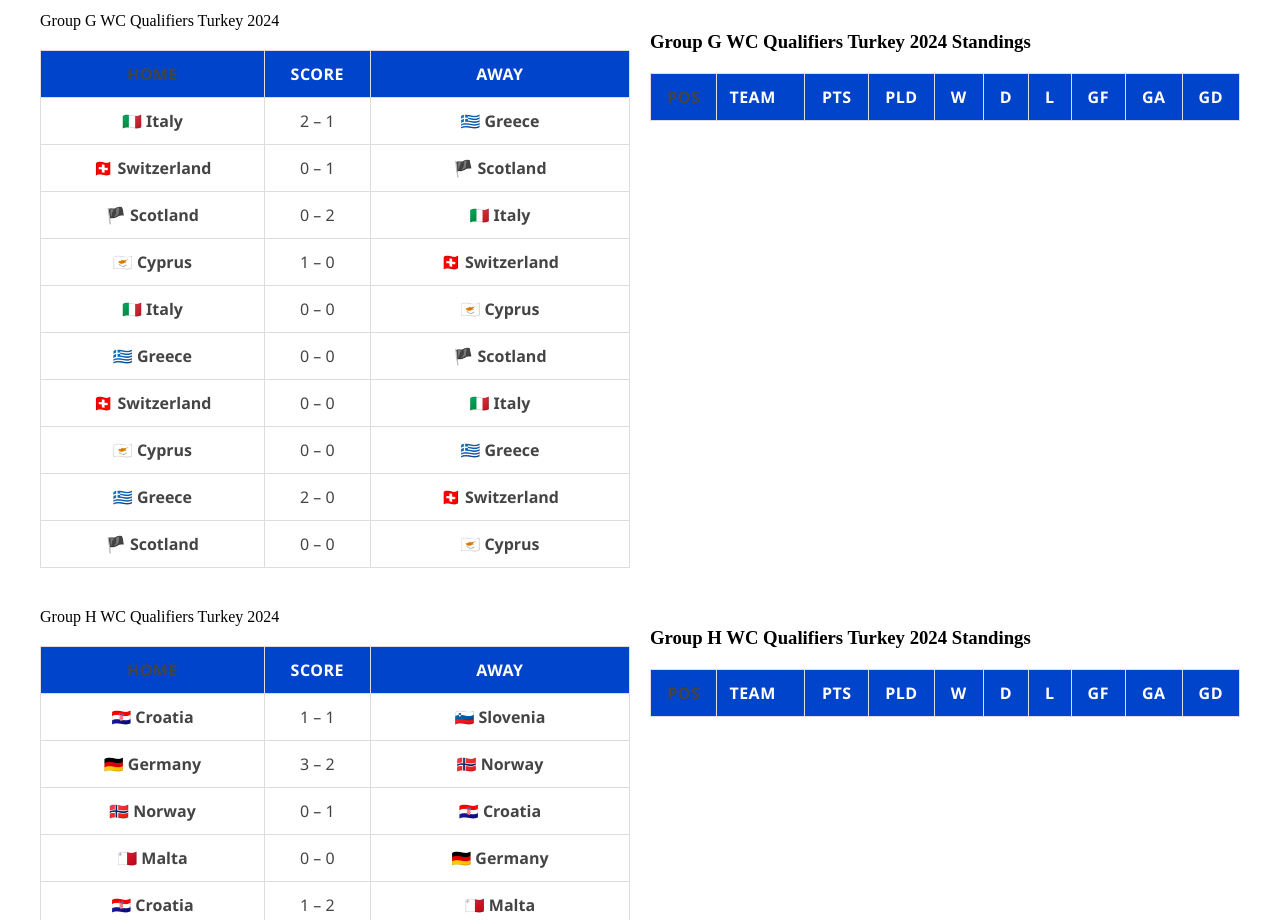
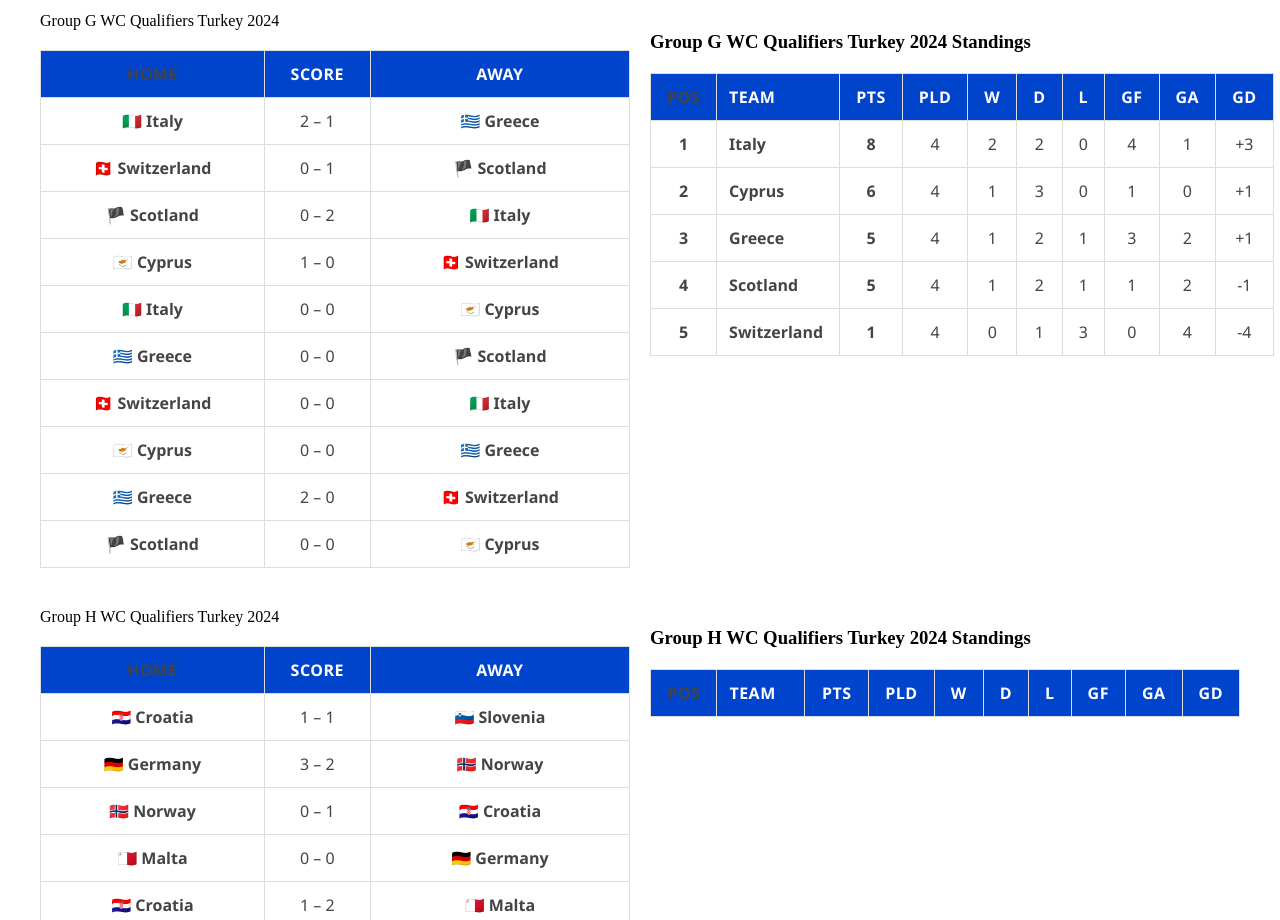
Before and after one commit to MarcusMachado15/whoisgonnawin-clean, a Next.js app: page / in a window 1280 px wide. Shown: the part 8520-9440 px from the top of the page. Built offline with nearby package versions, Linux system fonts and the light colour scheme.

Commit message:
🔧 Atualiza Group C e corrige rota /worldcup2025

```diff
--- a/app/page.tsx
+++ b/app/page.tsx
@@ -330,6 +330,13 @@ const groupStandingsEurope: Record<string, Standing[]> = {
   { pos: 4, team: 'Czech Rep.',  played: 4, won: 1, draw: 2, lost: 1, gf:  3, ga:  3, gd:  0, pts:  5 },
   { pos: 5, team: 'Denmark',     played: 4, won: 0, draw: 3, lost: 1, gf:  3, ga:  5, gd: -2, pts:  3 },
 ],
+'Group G WC Qualifiers Turkey 2024': [
+    { pos: 1, team: 'Italy',       played: 4, won: 2, draw: 2, lost: 0, gf:  4, ga: 1,  gd: +3, pts:  8 },
+    { pos: 2, team: 'Cyprus',      played: 4, won: 1, draw: 3, lost: 0, gf:  1, ga: 0,  gd: +1, pts:  6 },
+    { pos: 3, team: 'Greece',      played: 4, won: 1, draw: 2, lost: 1, gf:  3, ga: 2,  gd: +1, pts:  5 },
+    { pos: 4, team: 'Scotland',    played: 4, won: 1, draw: 2, lost: 1, gf:  1, ga: 2,  gd: -1, pts:  5 },
+    { pos: 5, team: 'Switzerland', played: 4, won: 0, draw: 1, lost: 3, gf:  0, ga: 4,  gd: -4, pts:  1 },
+  ],
 };
 
 /** ——— PLACEHOLDERS PARA AS OUTRAS CONFEDERAÇÕES ——— **/
```
